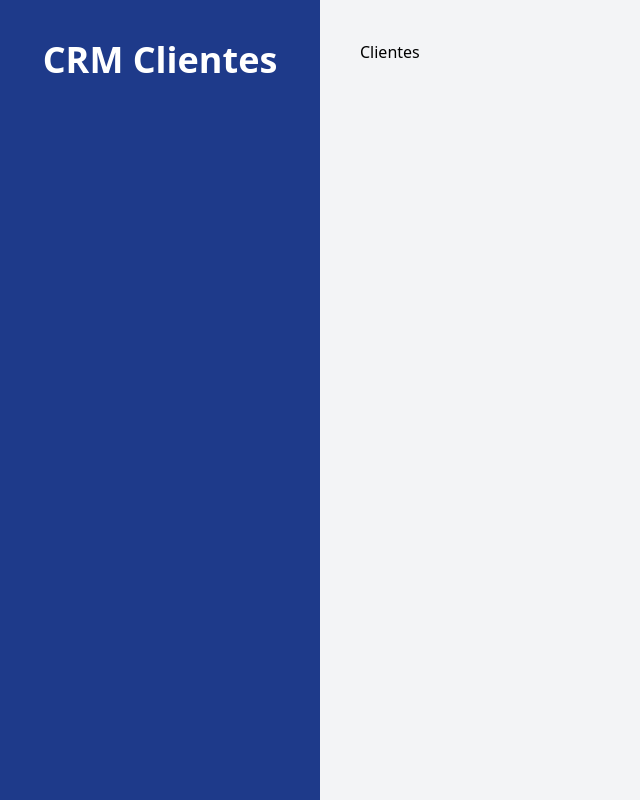
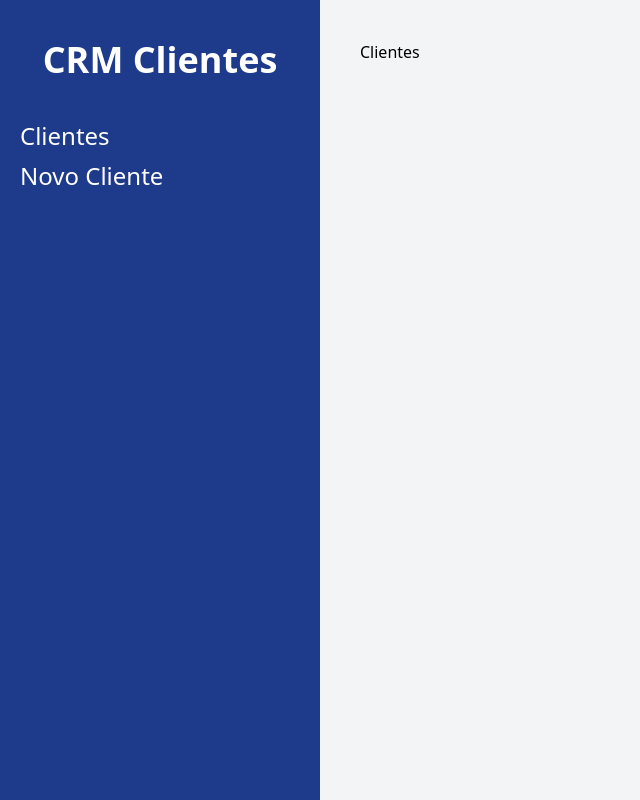
Before and after one commit to vselei/crm-react, a React (Vite) app: page / in a window 1280 px wide. Shown: the whole page, without its empty margins (0-640 px from the left). Built offline with nearby package versions, Linux system fonts and the light colour scheme.

Commit message:
Adição de links

```diff
--- a/src/components/Layout.jsx
+++ b/src/components/Layout.jsx
@@ -1,4 +1,4 @@
-import { Outlet } from 'react-router-dom';
+import { Outlet, Link } from 'react-router-dom';
 
 const Layout = () => (
   <div className="md:flex md:min-h-screen">
@@ -6,6 +6,11 @@
       <h2 className="text-4xl font-black text-center text-white">
         CRM Clientes
       </h2>
+
+      <nav className='mt-10'>
+        <Link className='text-2xl block mt-2 hover:text-blue-300 text-white' to='/'>Clientes</Link>
+        <Link className='text-2xl block mt-2 hover:text-blue-300 text-white' to='/clients/new'>Novo Cliente</Link>
+      </nav>
     </aside>
     <main className="md:w-3/4 md:flex p-10 md:h-screen overflow-scroll">
       <Outlet />
```
